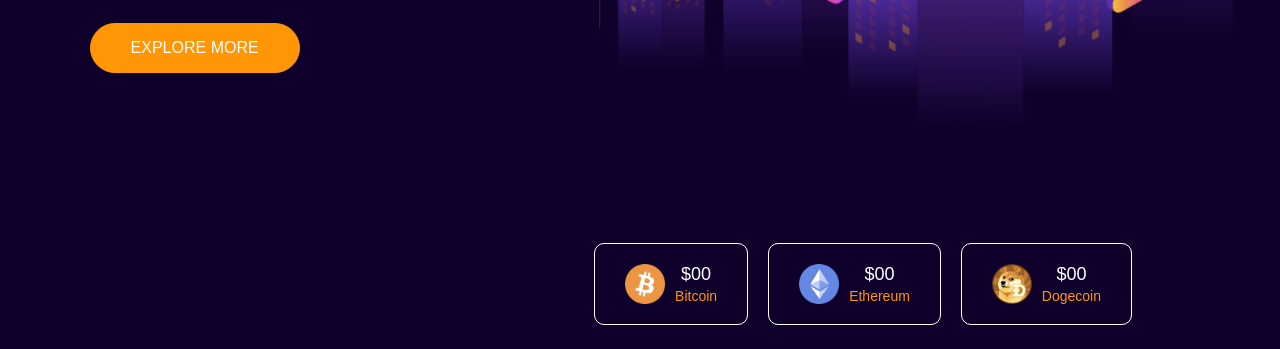
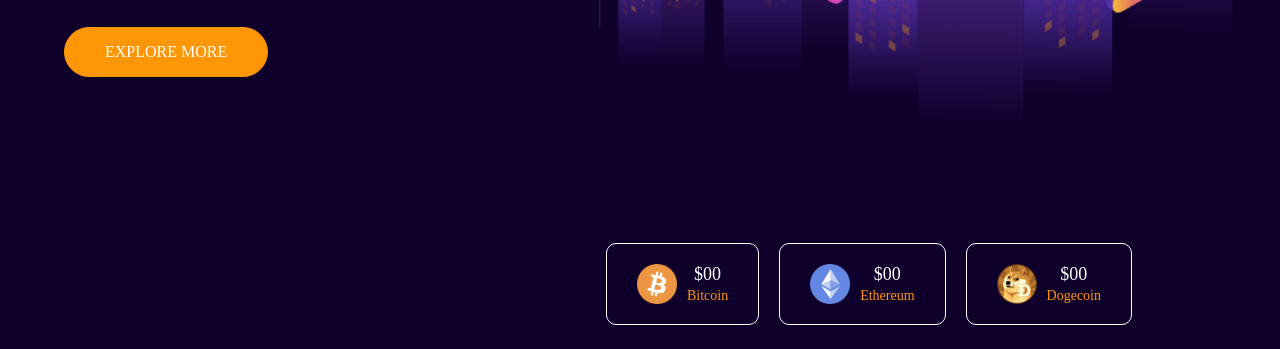
Before and after one commit to Promise-Digitals/crypto-site, a plain HTML site: page index.html in a window 1280 px wide. Shown: the part 451-800 px from the top of the page. Drawn offline with nearby package versions, Linux system fonts and the light colour scheme; no server answers.

Commit message:
Update style.css

```diff
--- a/style.css
+++ b/style.css
@@ -2,12 +2,12 @@
     margin: 0;
     padding: 0;
     box-sizing: border-box;
-    font-family: "Poppins", sans-serif;
+    font-family: serif;
 }
 .container{
     width: 100%;
     height: 100vh;
-    padding: 0 7%;
+    padding: 0 5%;
     background-image: url(images/background.png);
     background-position: center;
     background-size: cover;
```
